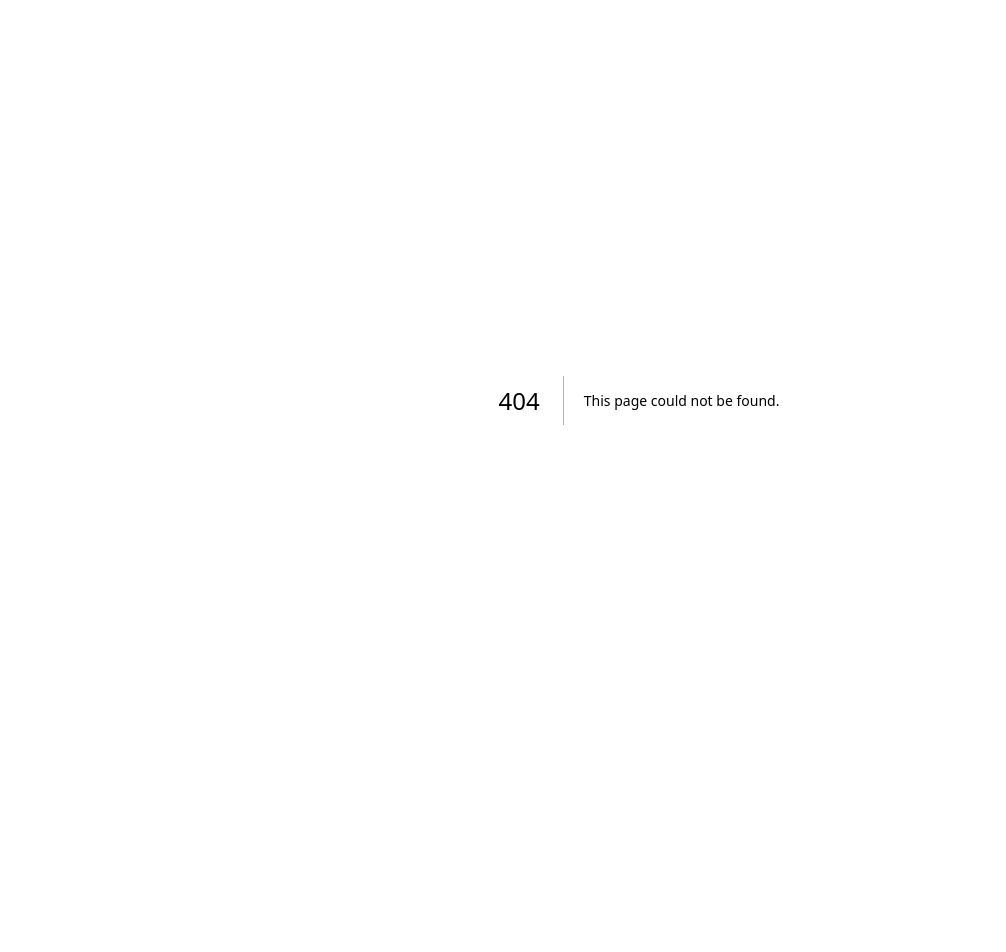
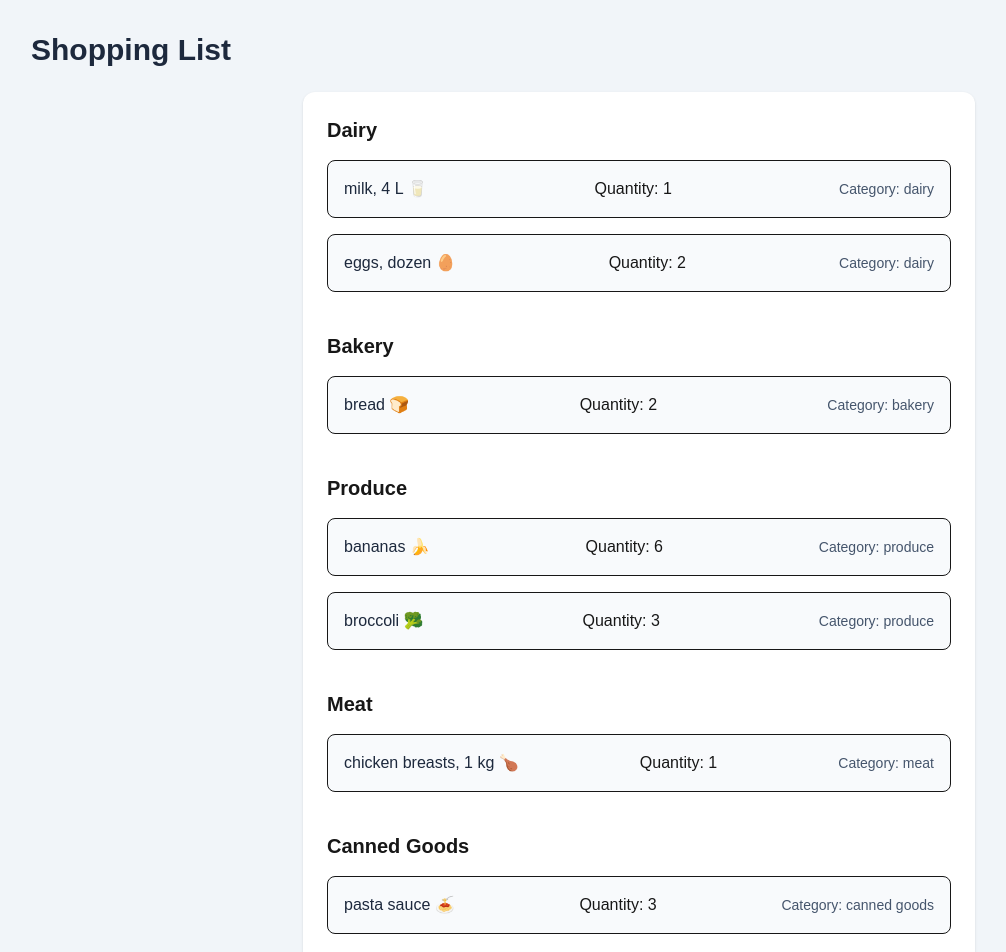
Before and after one commit to Simranjit2006/cprg306-assignments, a Next.js app: page /week-4 in a window 1280 px wide. Before the commit this address had no page. Shown: the top 952 px of the page, without its empty margins (1-1007 px from the left). Before the commit the page ends 800 px from the top, so only its background shows below. Built offline with nearby package versions, Linux system fonts and the light colour scheme.

Commit message:
week 4 assignment

```diff
--- a/app/page.js
+++ b/app/page.js
@@ -19,6 +19,11 @@ export default function Page() {
               Week 3
             </Link>
           </li>
+          <li>
+            <Link href="/week-4" className="hover:underline">
+              Week 4
+            </Link>
+          </li>
         </ul>
 
         <p className="mt-4 text-sm text-slate-600">
--- /dev/null
+++ b/app/week-4/item-list.js
@@ -0,0 +1,40 @@
+import Item from "./item";
+import items from "./items.json";
+
+export default function ItemList() {
+
+  // Group items by category (Week-4 requirement)
+  const groupedItems = items.reduce((groups, item) => {
+    const category = item.category;
+
+    if (!groups[category]) {
+      groups[category] = [];
+    }
+
+    groups[category].push(item);
+    return groups;
+  }, {});
+
+  return (
+    <div className="space-y-10">
+      {Object.entries(groupedItems).map(([category, items]) => (
+        <div key={category}>
+          <h2 className="text-xl font-bold mb-4 capitalize">
+            {category}
+          </h2>
+
+          <ul className="space-y-4">
+            {items.map(item => (
+              <Item
+                key={item.id}
+                name={item.name}
+                quantity={item.quantity}
+                category={item.category}
+              />
+            ))}
+          </ul>
+        </div>
+      ))}
+    </div>
+  );
+}
--- /dev/null
+++ b/app/week-4/item.js
@@ -0,0 +1,13 @@
+export default function Item({ name, quantity, category }) {
+  return (
+    <li
+      className="flex justify-between items-center bg-slate-50 p-4 rounded-lg border"
+    >
+      <p className="font-medium text-slate-800">{name}</p>
+      <p>Quantity: {quantity}</p>
+      <p className="text-sm text-slate-600">
+        Category: {category}
+      </p>
+    </li>
+  );
+}
--- /dev/null
+++ b/app/week-4/items.json
@@ -0,0 +1,74 @@
+[
+  {
+    "id": "1h2GJKH12gkHG31h1H",
+    "name": "milk, 4 L 🥛",
+    "quantity": 1,
+    "category": "dairy"
+  },
+  {
+    "id": "2KJH3k2j3H1k2J3K1H",
+    "name": "bread 🍞",
+    "quantity": 2,
+    "category": "bakery"
+  },
+  {
+    "id": "3h2KJH3k2j3H1k2J3",
+    "name": "eggs, dozen 🥚",
+    "quantity": 2,
+    "category": "dairy"
+  },
+  {
+    "id": "4k2J3K1H2GJKH12gk",
+    "name": "bananas 🍌",
+    "quantity": 6,
+    "category": "produce"
+  },
+  {
+    "id": "5H1h1H2KJH3k2j3H",
+    "name": "broccoli 🥦",
+    "quantity": 3,
+    "category": "produce"
+  },
+  {
+    "id": "6H1k2J3K1H2GJKH1",
+    "name": "chicken breasts, 1 kg 🍗",
+    "quantity": 1,
+    "category": "meat"
+  },
+  {
+    "id": "7gkHG31h1H2KJH3k",
+    "name": "pasta sauce 🍝",
+    "quantity": 3,
+    "category": "canned goods"
+  },
+  {
+    "id": "8j3H1k2J3K1H2GJK",
+    "name": "spaghetti, 454 g 🍝",
+    "quantity": 2,
+    "category": "dry goods"
+  },
+  {
+    "id": "9H12gkHG31h1H2KJ",
+    "name": "toilet paper, 12 pack 🧻",
+    "quantity": 1,
+    "category": "household"
+  },
+  {
+    "id": "10H3k2j3H1k2J3K1",
+    "name": "paper towels, 6 pack",
+    "quantity": 1,
+    "category": "household"
+  },
+  {
+    "id": "11k2J3K1H2GJKH12",
+    "name": "dish soap 🍽️",
+    "quantity": 1,
+    "category": "household"
+  },
+  {
+    "id": "12GJKH12gkHG31h1",
+    "name": "hand soap 🧼",
+    "quantity": 4,
+    "category": "household"
+  }
+]
--- /dev/null
+++ b/app/week-4/page.js
@@ -0,0 +1,17 @@
+import ItemList from "./item-list";
+
+export default function Page() {
+  return (
+    <main
+      className="min-h-screen bg-slate-100 p-8"
+    >
+      <h1 className="text-3xl font-bold text-slate-800 mb-6">
+        Shopping List
+      </h1>
+
+      <div className="max-w-2xl mx-auto bg-white p-6 rounded-xl shadow">
+        <ItemList />
+      </div>
+    </main>
+  );
+}
```
